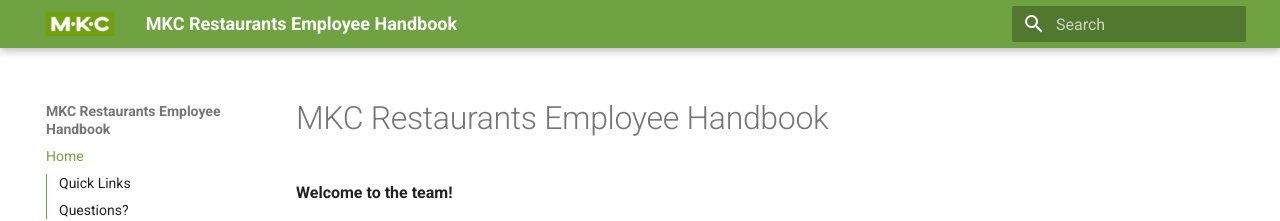
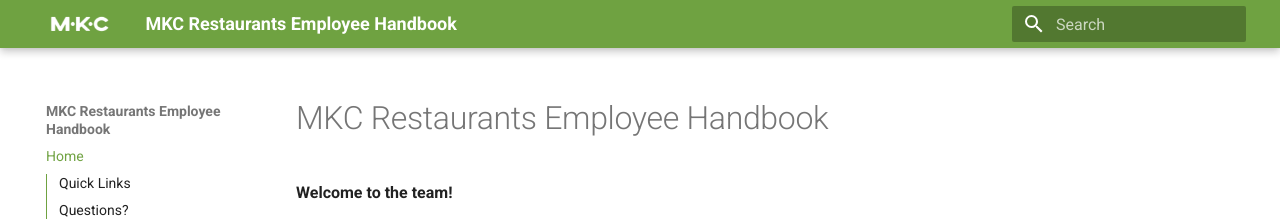
Before and after one commit to JustinAhlstrom-MKC/handbook, an MkDocs documentation site: the page built from policies/index.md, in a window 1280 px wide. Shown: the top 221 px of the page. Built offline with MkDocs 1.6.1 and Material for MkDocs 9.7.7, drawn with Linux system fonts in a browser that asks for light colours.

Commit message:
Switch header logo to transparent background

```diff
--- a/mkdocs.yml
+++ b/mkdocs.yml
@@ -4,7 +4,7 @@
 theme:
   name: material
   custom_dir: overrides
-  logo: assets/MKC_GreenBlock.png
+  logo: assets/MKC_TransparentBlock.png
   palette:
     scheme: default  # Light background
     primary: custom
```
Also changed, not shown: policies/assets/MKC_TransparentBlock.png (added).
